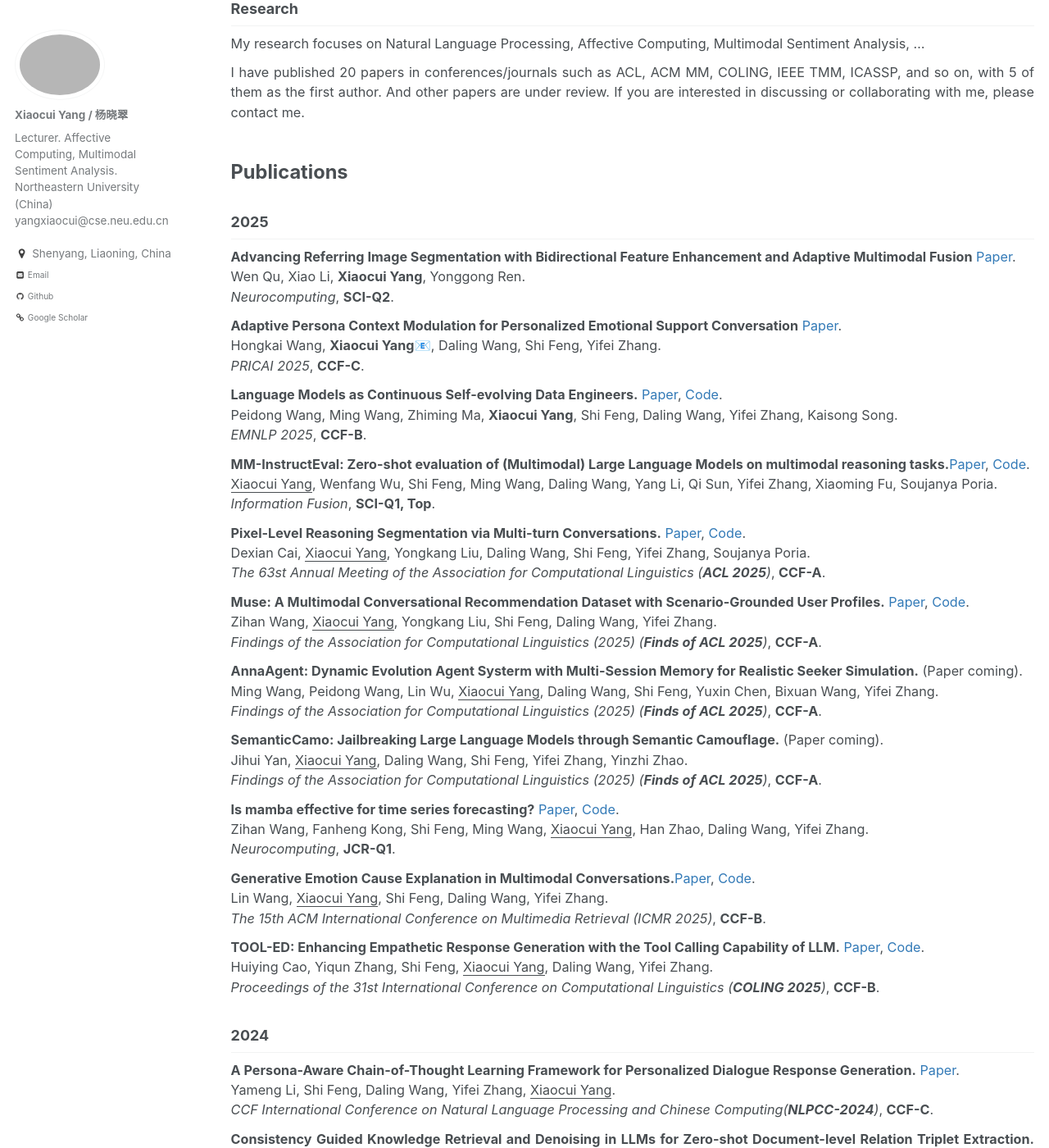
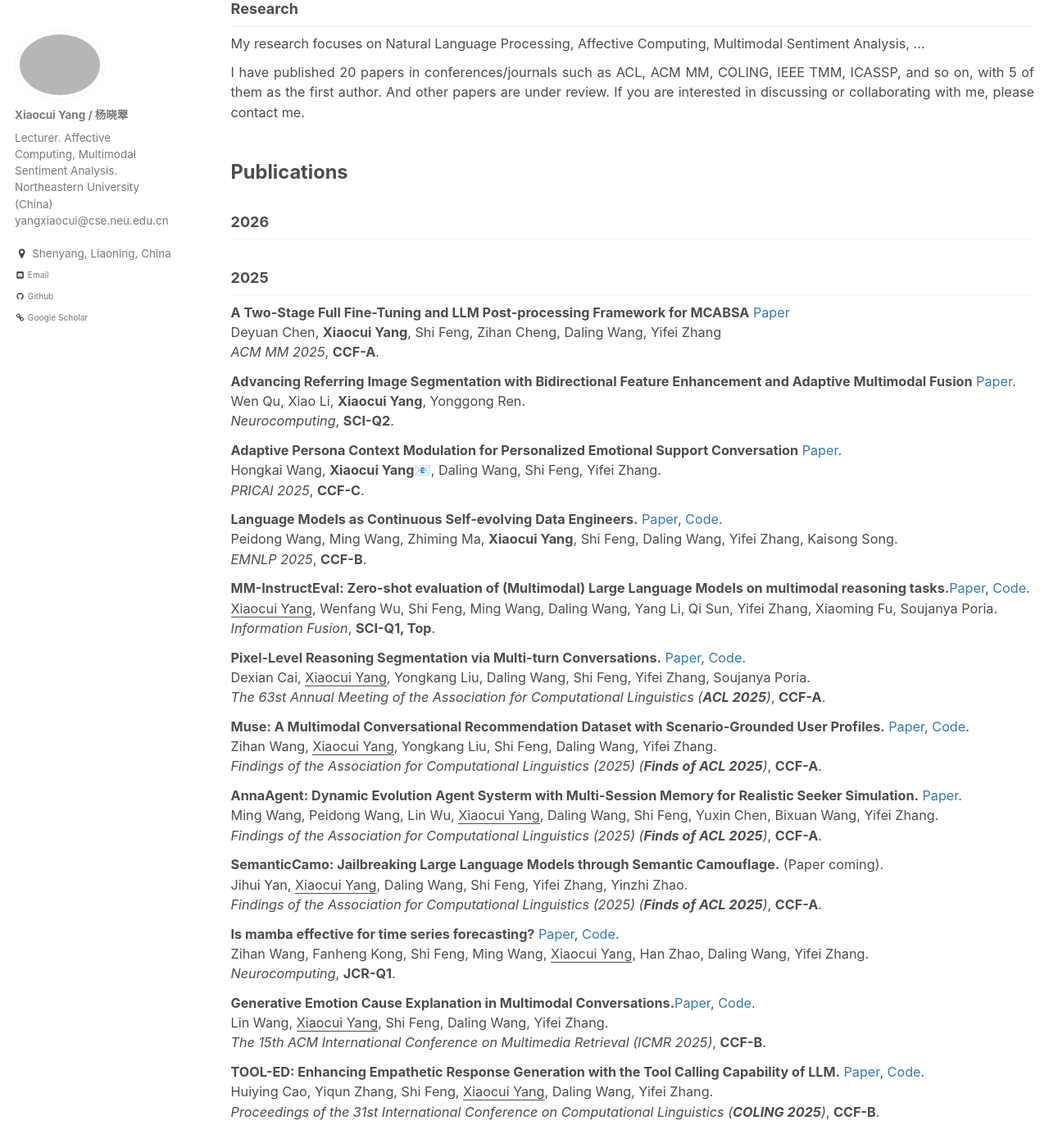
Before and after one commit to YangXiaocui1215/yangxiaocui1215.github.io, a Jekyll site: the page built from _pages/about.md, in a window 1280 px wide and 1400 px high, scrolled down 631 px. Shown: the whole window at 82% size. Built offline with Jekyll 4.4.1, drawn with Linux system fonts in a browser that asks for light colours.

Commit message:
Add publications for 2026 and update 2025 entries

```diff
--- a/_pages/about.md
+++ b/_pages/about.md
@@ -42,7 +42,13 @@ If you are interested in discussing or collaborating with me, please contact me.
 
 # Publications
 
+## 2026
+
 ## 2025
+
+**A Two-Stage Full Fine-Tuning and LLM Post-processing Framework for MCABSA** [Paper](https://dl.acm.org/doi/pdf/10.1145/3746027.3762072)<br>
+Deyuan Chen, **Xiaocui Yang**, Shi Feng, Zihan Cheng, Daling Wang, Yifei Zhang <br>
+*ACM MM 2025*, **CCF-A**. <br>
 
 **Advancing Referring Image Segmentation with Bidirectional Feature Enhancement and Adaptive Multimodal Fusion** [Paper](https://www.sciencedirect.com/science/article/pii/S0925231225025238).<br>
 Wen Qu, Xiao Li, **Xiaocui Yang**, Yonggong Ren. <br>
@@ -69,7 +75,7 @@ Dexian Cai, <u>Xiaocui Yang</u>, Yongkang Liu, Daling Wang, Shi Feng, Yifei Zhan
 Zihan Wang, <u>Xiaocui Yang</u>, Yongkang Liu, Shi Feng, Daling Wang, Yifei Zhang.<br>
 *Findings of the Association for Computational Linguistics (2025) (**Finds of ACL 2025**)*, **CCF-A**. <br>
 
-**AnnaAgent: Dynamic Evolution Agent Systerm with Multi-Session Memory for Realistic Seeker Simulation.** (Paper coming). <br>
+**AnnaAgent: Dynamic Evolution Agent Systerm with Multi-Session Memory for Realistic Seeker Simulation.** [Paper](https://aclanthology.org/2025.findings-acl.745.pdf). <br>
 Ming Wang, Peidong Wang, Lin Wu, <u>Xiaocui Yang</u>, Daling Wang, Shi Feng, Yuxin Chen, Bixuan Wang, Yifei Zhang. <br>
 *Findings of the Association for Computational Linguistics (2025) (**Finds of ACL 2025**)*, **CCF-A**. <br>
 
```
